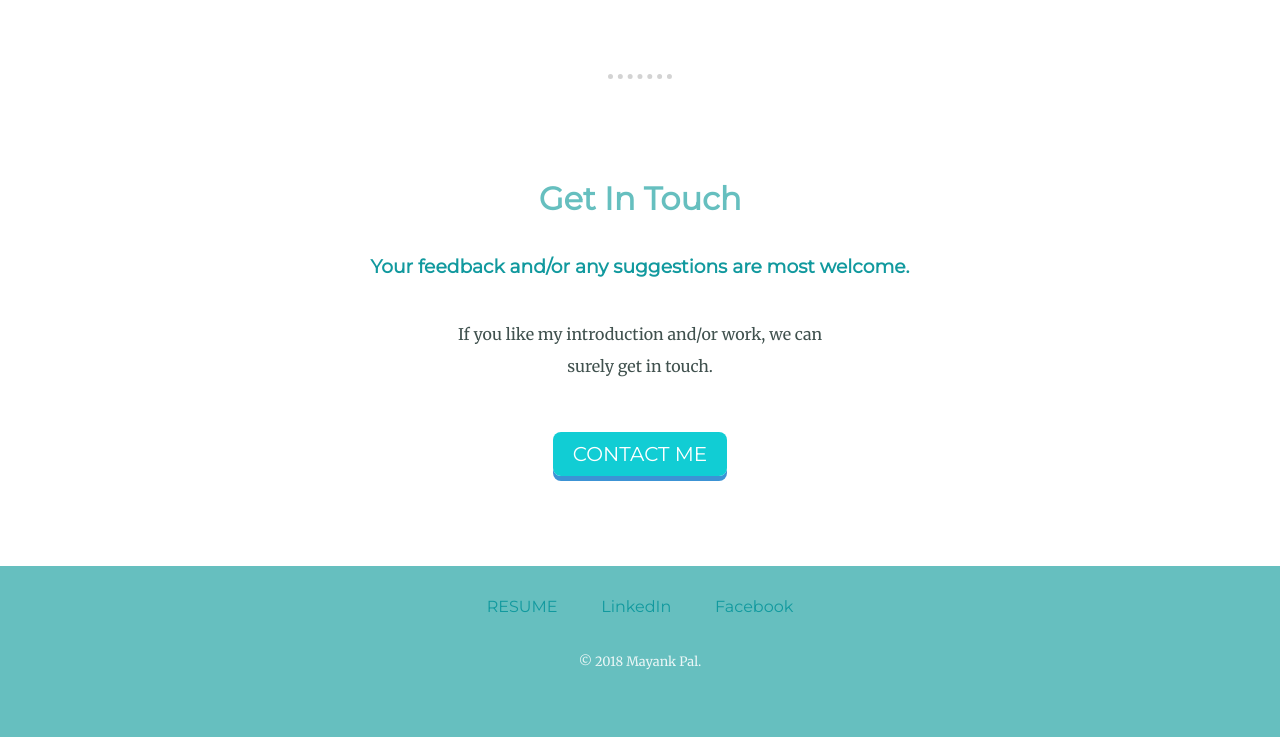
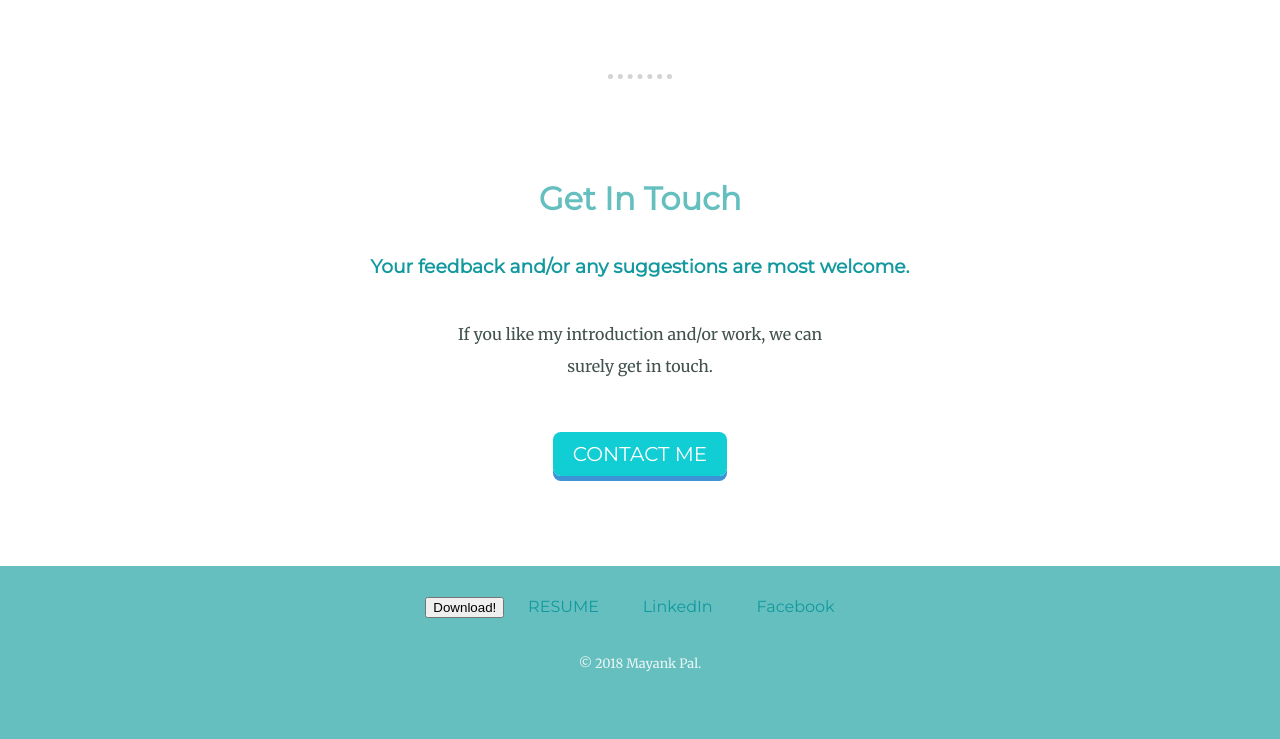
Before and after one commit to macpal/introduction, a plain HTML site: page index.html in a window 1280 px wide. Shown: the part 2857-3596 px from the top of the page. Drawn offline with Linux system fonts and the light colour scheme.

Commit message:
Update index.html

```diff
--- a/index.html
+++ b/index.html
@@ -58,6 +58,7 @@ Science and Engineering from Banglaore Institiue of Technology.
 
 
   <div class="bottom-container">
+    <button type="submit" onclick="window.open('https://github.com/macpal/introduction/blob/master/doc/Mayank%20Pal%20DevOps%204yr%20exp.pdf')">Download!</button>
     <a class="footer-link" href="https://github.com/macpal/introduction/blob/master/doc/Mayank%20Pal%20DevOps%204yr%20exp.pdf">RESUME</a>
     <a class="footer-link" href="https://www.linkedin.com/in/mayank-pal-07bbb660">LinkedIn</a>
     <a class="footer-link" href="https://www.facebook.com/profile.php?id=100028222071288">Facebook</a>
```
